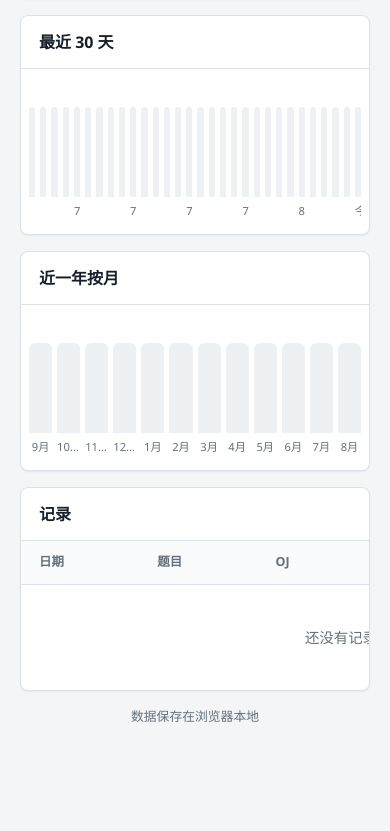
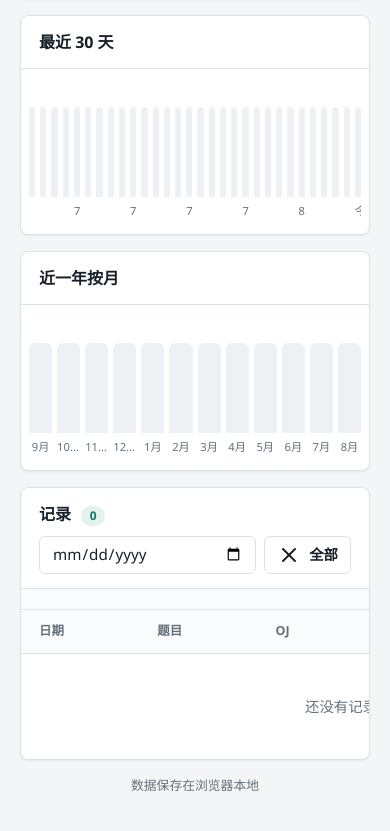
Before and after one commit to Moony-Crybaby/acm-site, a plain HTML site: page index.html in a window 390 px wide. Shown: the part 1178-2009 px from the top of the page. Before the commit the page ends 1940 px from the top, so only its background shows below. Drawn offline with nearby package versions, Linux system fonts and the light colour scheme.

Commit message:
支持按日期查看做题记录

```diff
--- a/app.js
+++ b/app.js
@@ -234,13 +234,17 @@ function formatDateCN(dateStr) {
 
 function renderTable() {
   const body = $("recordBody");
-  if (records.length === 0) {
-    body.innerHTML = `<tr class="empty-row"><td colspan="6">还没有记录</td></tr>`;
+  const dateFilter = $("dateFilter").value;
+  const filteredRecords = dateFilter ? records.filter((r) => r.date === dateFilter) : records;
+  renderDaySummary(dateFilter, filteredRecords);
+  if (filteredRecords.length === 0) {
+    body.innerHTML = `<tr class="empty-row"><td colspan="6">${dateFilter ? "这一天还没有记录" : "还没有记录"}</td></tr>`;
+    $("recordCount").textContent = 0;
     return;
   }
 
   const rows = [];
-  const sorted = [...records].sort((a, b) => b.date.localeCompare(a.date));
+  const sorted = [...filteredRecords].sort((a, b) => b.date.localeCompare(a.date));
   sorted.forEach((r) => {
     const problems = r.problems || [];
     if (problems.length === 0) {
@@ -290,6 +294,29 @@ function renderTable() {
       `;
     })
     .join("");
+  $("recordCount").textContent = rows.length;
+}
+
+function renderDaySummary(dateStr, list) {
+  const summary = $("daySummary");
+  if (!dateStr) {
+    summary.hidden = true;
+    return;
+  }
+  const record = list[0];
+  if (!record) {
+    summary.hidden = true;
+    return;
+  }
+  const problems = record.problems || [];
+  let problemText = "";
+  if (problems.length > 0) {
+    const names = problems.map((p) => p.name || p.oj || p.link).filter(Boolean);
+    const shown = names.slice(0, 3).join("、");
+    problemText = ` · ${shown}${names.length > 3 ? " 等" : ""}`;
+  }
+  summary.innerHTML = `<strong>${escapeHtml(dateStr)}</strong> · 共 ${record.count} 题 · ${record.reviewed ? "已补题" : "未补题"}${escapeHtml(problemText)}`;
+  summary.hidden = false;
 }
 
 function problemNamesText(record) {
@@ -625,6 +652,12 @@ $("recordBody").addEventListener("click", (event) => {
       render();
     }
   }
+});
+
+$("dateFilter").addEventListener("change", render);
+$("clearDateFilter").addEventListener("click", () => {
+  $("dateFilter").value = "";
+  render();
 });
 
 function loadTemplates() {
--- a/index.html
+++ b/index.html
@@ -167,8 +167,15 @@
 
     <section class="panel">
       <div class="panel-head">
-        <h2 class="panel-title">记录</h2>
+        <h2 class="panel-title">记录 <span class="count-badge" id="recordCount">0</span></h2>
+        <div class="filter-bar">
+          <input type="date" id="dateFilter" aria-label="按日期筛选">
+          <button class="btn ghost" id="clearDateFilter" type="button" title="显示全部">
+            <i data-lucide="x"></i><span>全部</span>
+          </button>
+        </div>
       </div>
+      <div class="day-summary" id="daySummary" hidden></div>
       <div class="table-wrap">
         <table>
           <thead>
--- a/styles.css
+++ b/styles.css
@@ -208,6 +208,36 @@ main {
 .panel-title {
   margin: 0;
   font-size: 1rem;
+}
+
+.filter-bar {
+  display: flex;
+  align-items: center;
+  gap: 8px;
+}
+
+.filter-bar input[type="date"] {
+  height: 38px;
+}
+
+.filter-bar .btn {
+  height: 38px;
+  padding: 0 12px;
+}
+
+.day-summary {
+  display: flex;
+  flex-wrap: wrap;
+  gap: 6px 14px;
+  padding: 10px 18px;
+  border-bottom: 1px solid var(--line);
+  background: #fafbfc;
+  color: var(--muted);
+  font-size: 0.85rem;
+}
+
+.day-summary strong {
+  color: var(--ink);
 }
 
 .count-badge {
@@ -782,6 +812,20 @@ td.actions {
     flex: 1;
   }
 
+  .panel-head {
+    align-items: flex-start;
+    flex-direction: column;
+    gap: 10px;
+  }
+
+  .filter-bar {
+    width: 100%;
+  }
+
+  .filter-bar input[type="date"] {
+    flex: 1;
+  }
+
   .log-form {
     grid-template-columns: 1fr 1fr;
     padding: 14px;
```
